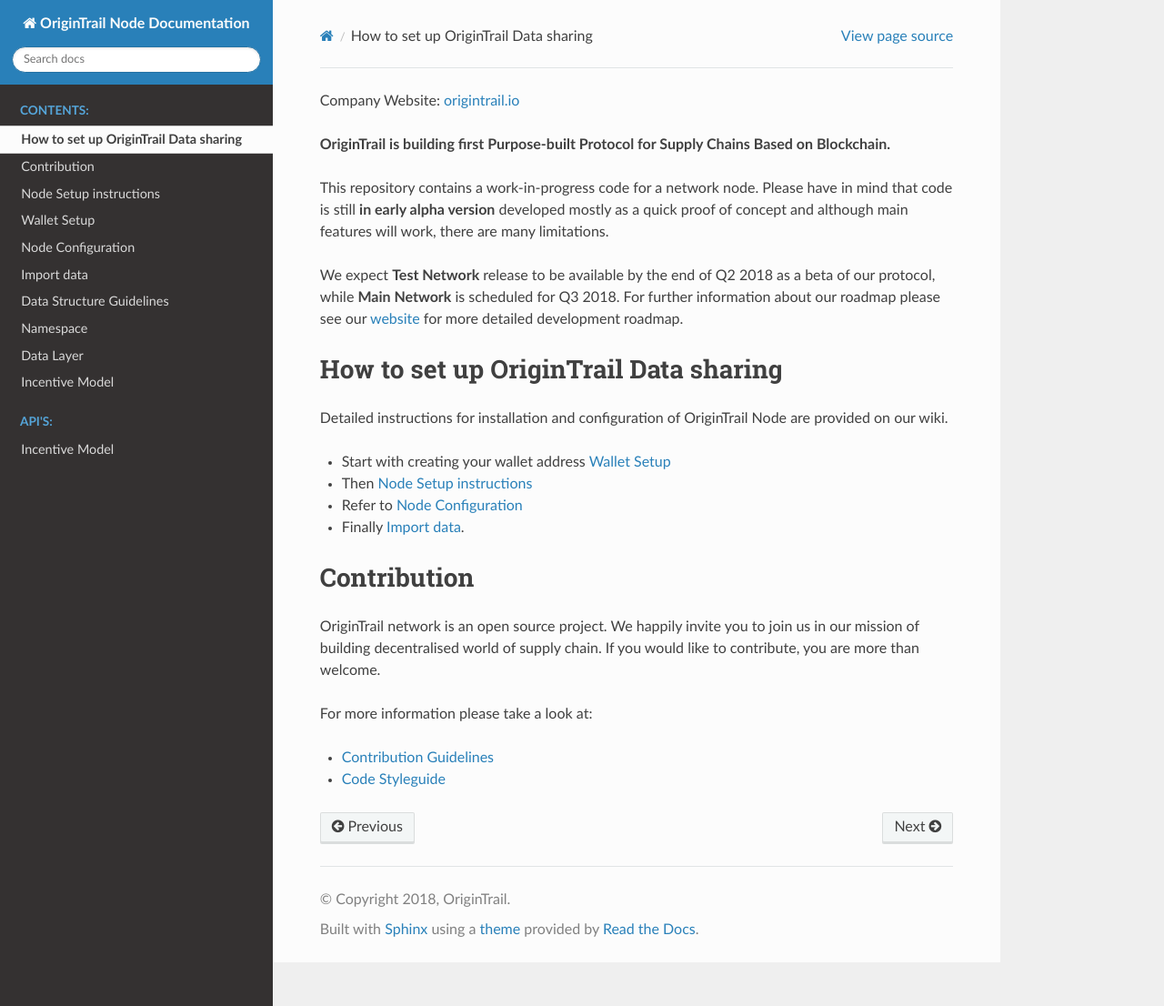
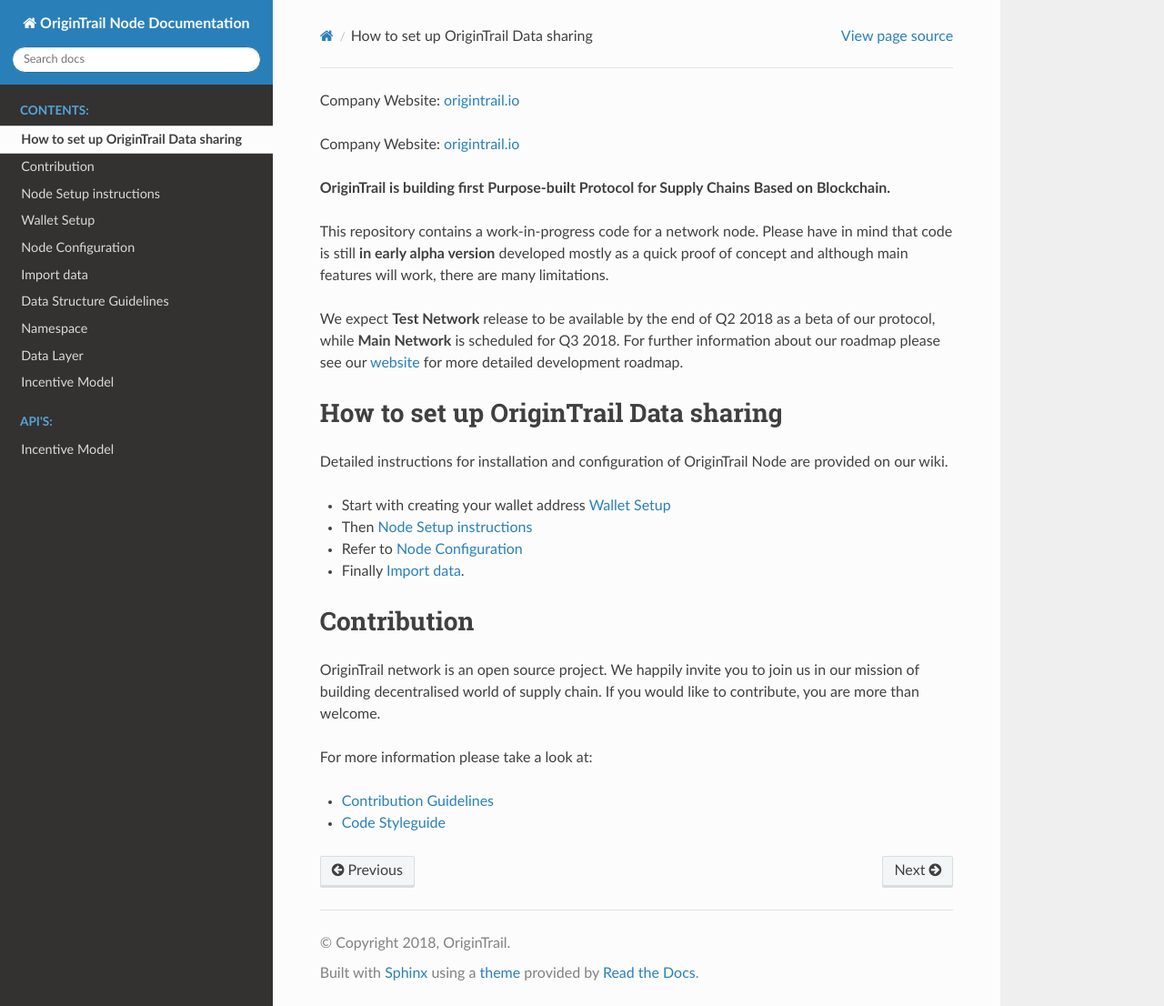
Before and after one commit to OriginTrail/ReadTheDocs, a Sphinx documentation site: the page built from source/introduction.rst, in a window 1280 px wide and 1106 px high. Shown: the whole window at 91% size. Built offline with Sphinx 7.4.7 and the Read the Docs theme 2.0.0, drawn with Linux system fonts in a browser that asks for light colours.

Commit message:
Update introduction.rst

```diff
--- a/source/introduction.rst
+++ b/source/introduction.rst
@@ -1,4 +1,6 @@
 ..  _introduction:
+
+Company Website: `origintrail.io`_
 
 Company Website: `origintrail.io`_
 
```
